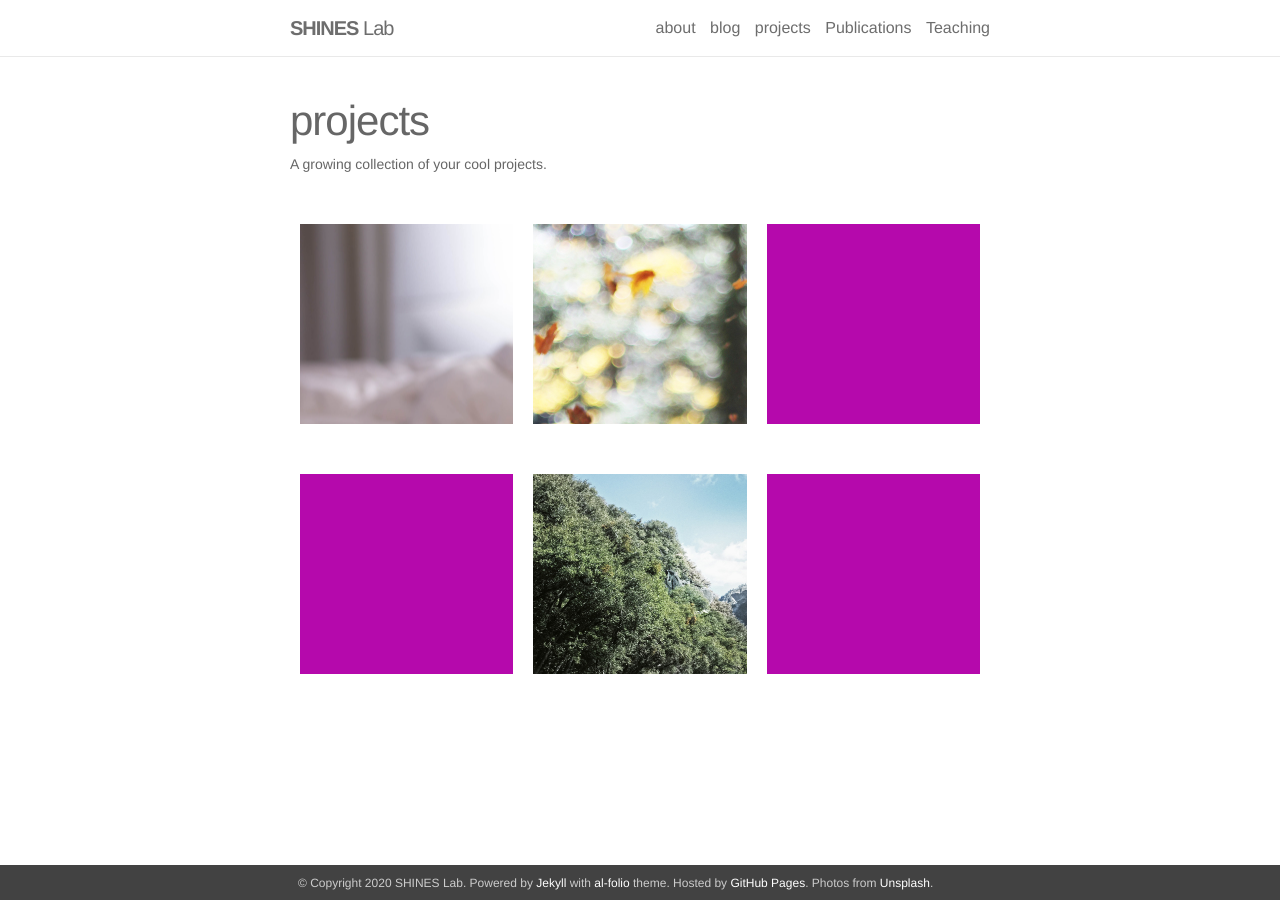
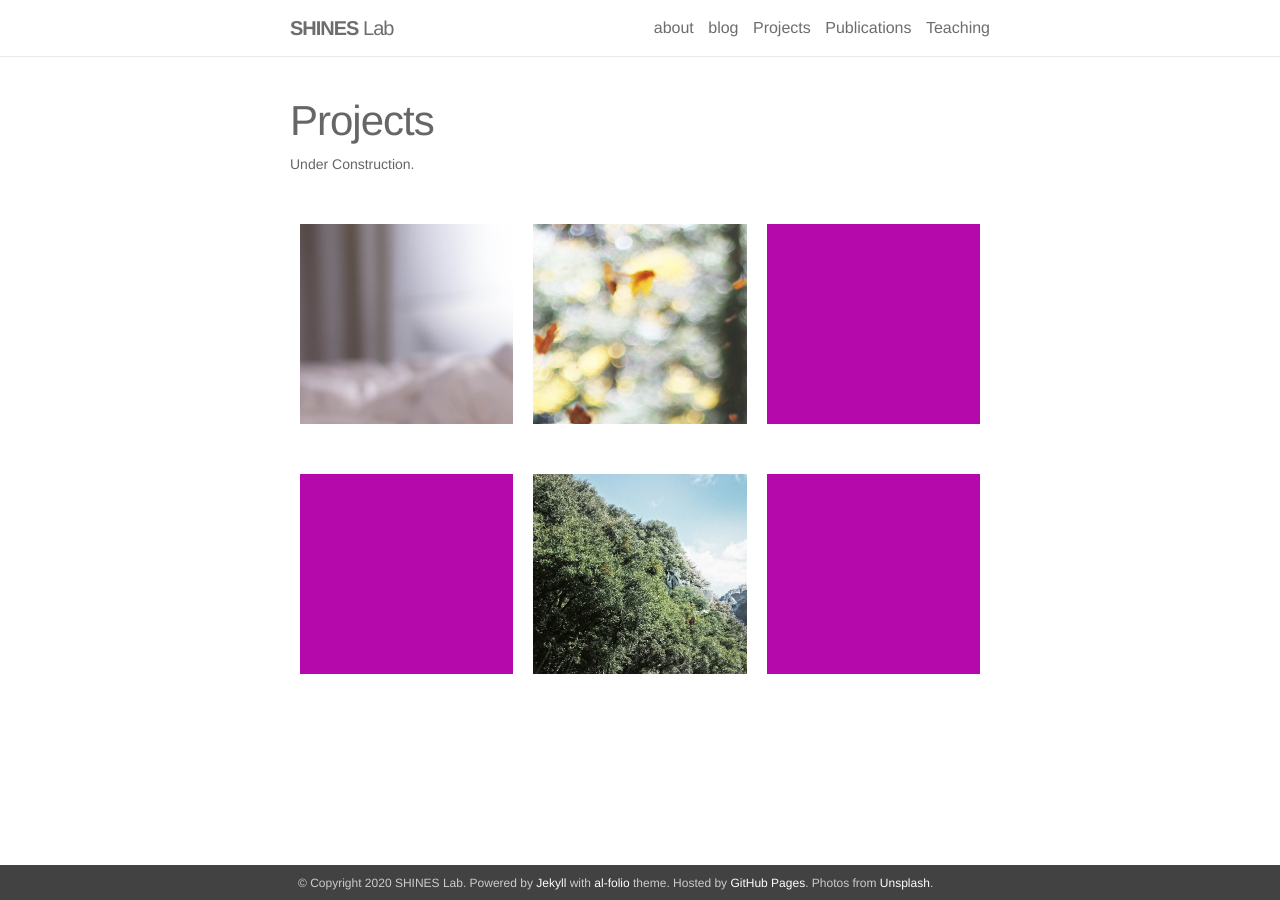
Before and after one commit to shines-lab/shines-lab.github.io, a Jekyll site: the page built from _pages/projects.md, in a window 1280 px wide. Built offline with Jekyll 4.4.1, drawn with Linux system fonts in a browser that asks for light colours; nearby versions of some CDN libraries.

Commit message:
Update projects.md

```diff
--- a/_pages/projects.md
+++ b/_pages/projects.md
@@ -1,8 +1,8 @@
 ---
 layout: page
-title: projects
+title: Projects
 permalink: /projects/
-description: A growing collection of your cool projects.
+description: Under Construction.
 ---
 
 {% for project in site.projects %}
```
